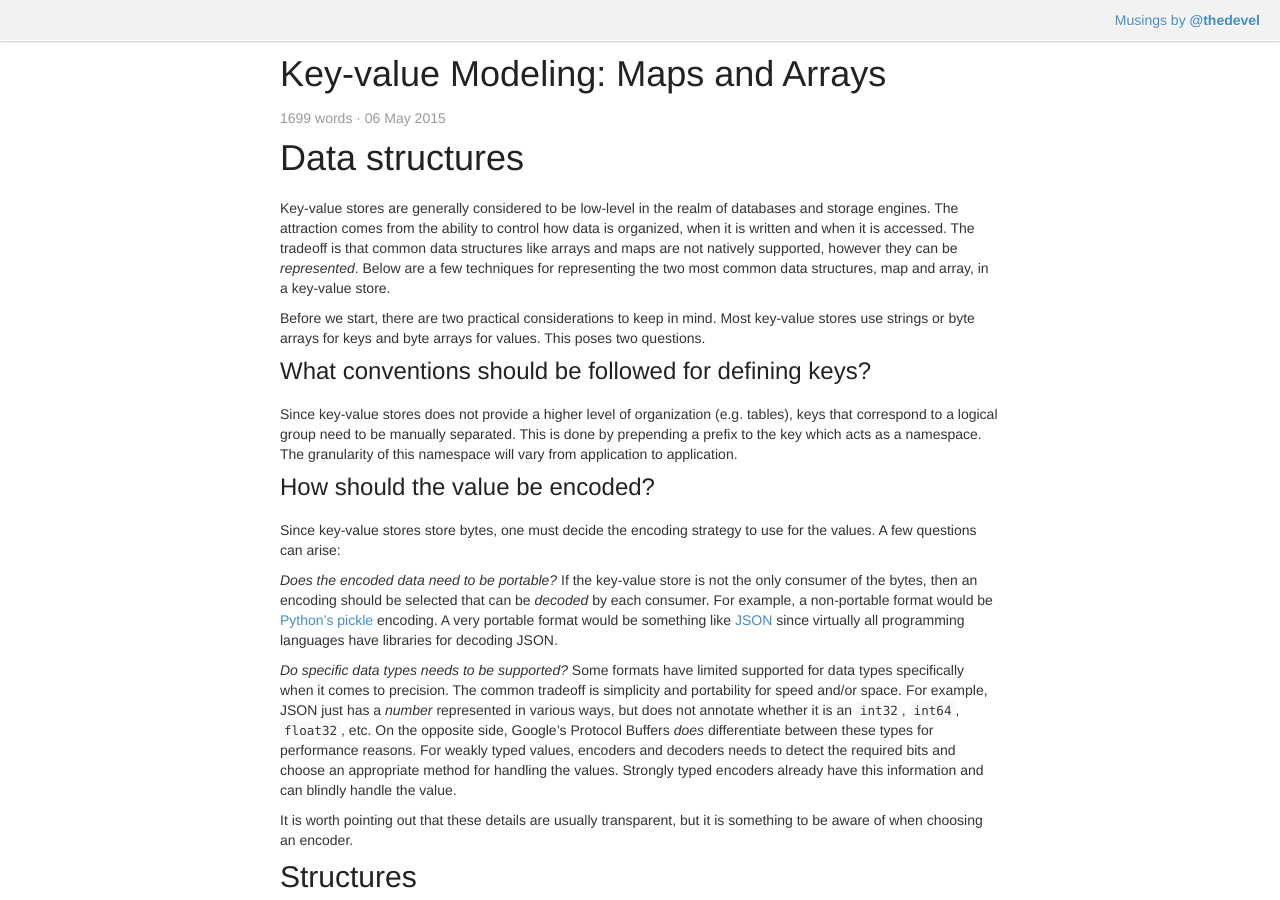
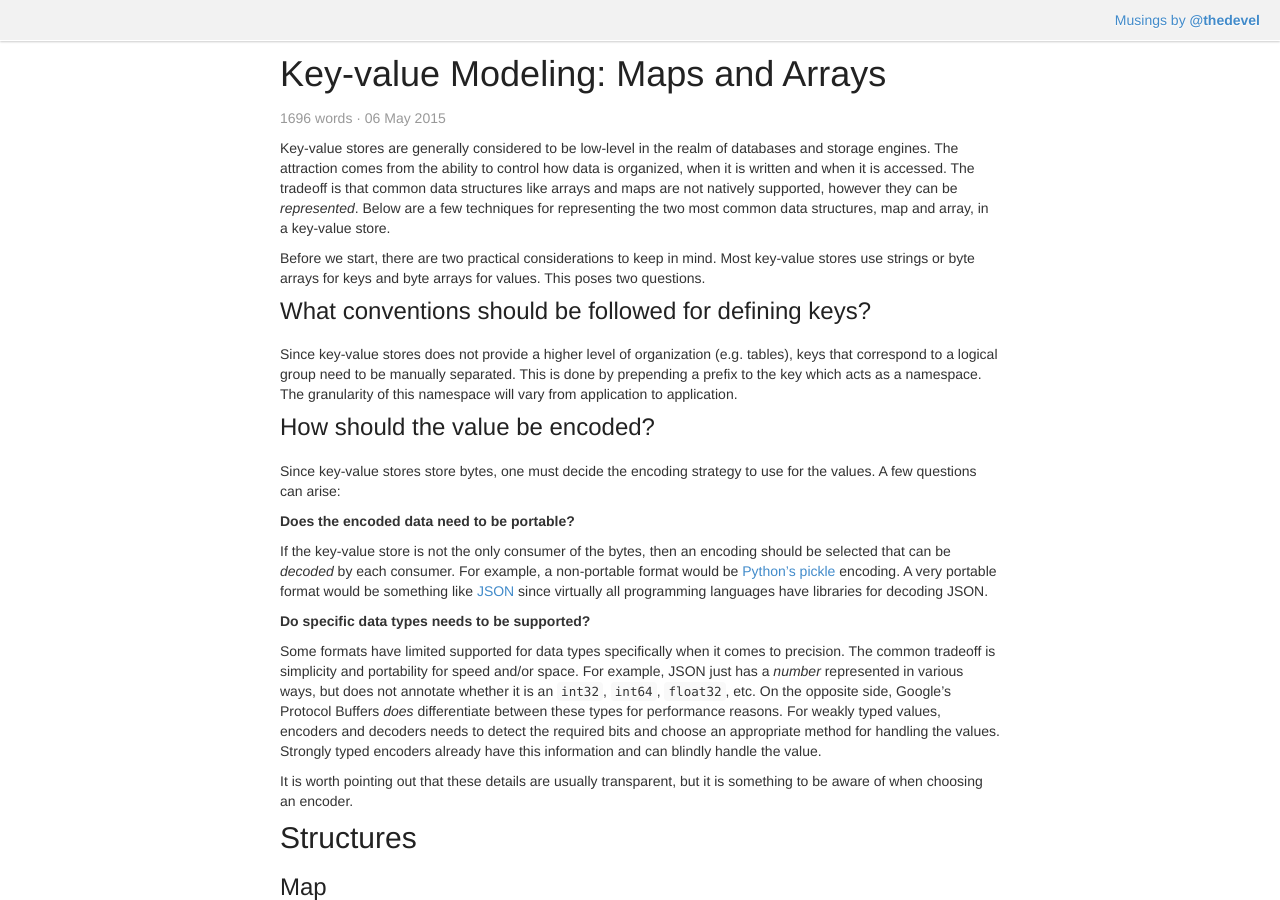
Before and after one commit to bruth/devel.io, a Jekyll site: the page built from _posts/2015-05-06-key-value-modeling-maps-and-arrays.md, in a window 1280 px wide and 900 px high. Built offline with Jekyll 4.4.1, drawn with Linux system fonts in a browser that asks for light colours; Markdown is read by kramdown in place of the engine named in the settings; some of the changed text lies outside the part shown.

Commit message:
Grammar and style
Signed-off-by: Byron Ruth <b@devel.io>

```diff
--- a/_posts/2015-05-06-key-value-modeling-maps-and-arrays.md
+++ b/_posts/2015-05-06-key-value-modeling-maps-and-arrays.md
@@ -3,8 +3,6 @@
 title: "Key-value Modeling: Maps and Arrays"
 summary: "Two techniques for modeling maps and arrays in a key-value store."
 ---
-
-# Data structures
 
 Key-value stores are generally considered to be low-level in the realm of databases and storage engines. The attraction comes from the ability to control how data is organized, when it is written and when it is accessed. The tradeoff is that common data structures like arrays and maps are not natively supported, however they can be *represented*. Below are a few techniques for representing the two most common data structures, map and array, in a key-value store.
 
@@ -18,9 +16,13 @@
 
 Since key-value stores store bytes, one must decide the encoding strategy to use for the values. A few questions can arise:
 
-*Does the encoded data need to be portable?* If the key-value store is not the only consumer of the bytes, then an encoding should be selected that can be *decoded* by each consumer. For example, a non-portable format would be [Python's pickle](https://docs.python.org/3/library/pickle.html) encoding. A very portable format would be something like [JSON](http://json.org) since virtually all programming languages have libraries for decoding JSON.
+**Does the encoded data need to be portable?**
 
-*Do specific data types needs to be supported?* Some formats have limited supported for data types specifically when it comes to precision. The common tradeoff is simplicity and portability for speed and/or space. For example, JSON just has a *number* represented in various ways, but does not annotate whether it is an `int32`, `int64`, `float32`, etc. On the opposite side, Google's Protocol Buffers *does* differentiate between these types for performance reasons. For weakly typed values, encoders and decoders needs to detect the required bits and choose an appropriate method for handling the values. Strongly typed encoders already have this information and can blindly handle the value.
+If the key-value store is not the only consumer of the bytes, then an encoding should be selected that can be *decoded* by each consumer. For example, a non-portable format would be [Python's pickle](https://docs.python.org/3/library/pickle.html) encoding. A very portable format would be something like [JSON](http://json.org) since virtually all programming languages have libraries for decoding JSON.
+
+**Do specific data types needs to be supported?**
+
+Some formats have limited supported for data types specifically when it comes to precision. The common tradeoff is simplicity and portability for speed and/or space. For example, JSON just has a *number* represented in various ways, but does not annotate whether it is an `int32`, `int64`, `float32`, etc. On the opposite side, Google's Protocol Buffers *does* differentiate between these types for performance reasons. For weakly typed values, encoders and decoders needs to detect the required bits and choose an appropriate method for handling the values. Strongly typed encoders already have this information and can blindly handle the value.
 
 It is worth pointing out that these details are usually transparent, but it is something to be aware of when choosing an encoder.
 
```
Also changed, not shown: other parts of _posts/2015-05-06-key-value-modeling-maps-and-arrays.md (+2 -2 lines).
